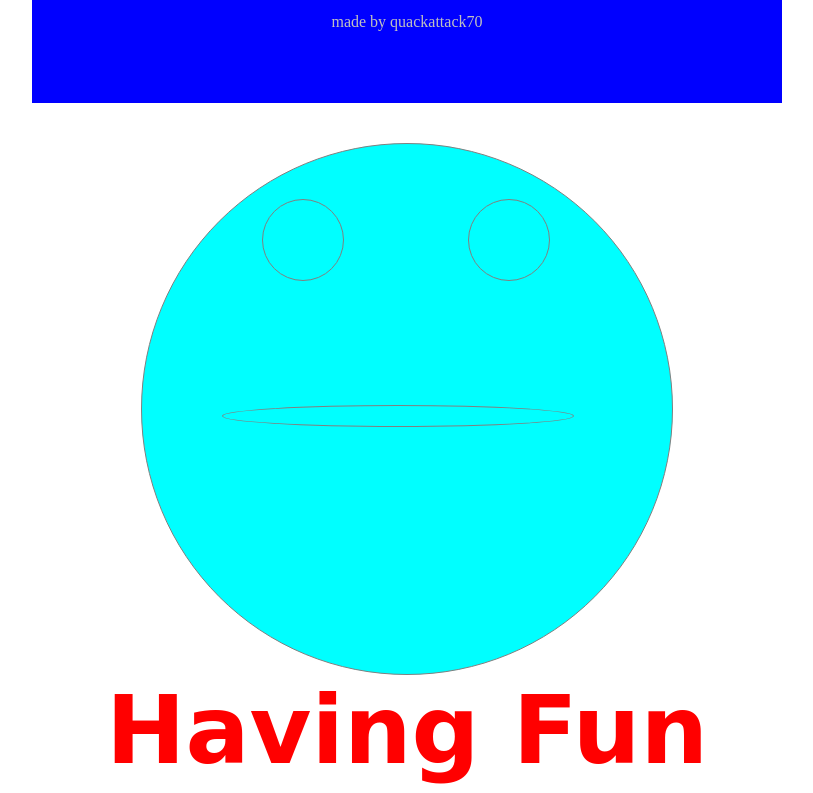
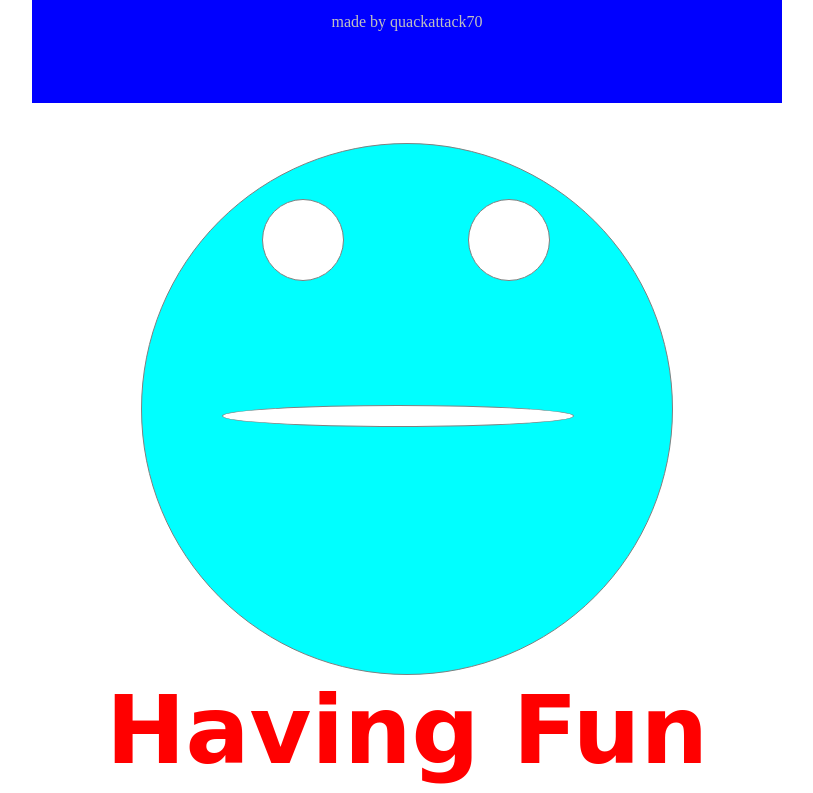
Before and after one commit to Quackattack70/The-Face, a plain HTML site: page index.html in a window 1280 px wide. Shown: the part 155-948 px from the top of the page, without its empty margins (233-1046 px from the left). Drawn offline with nearby package versions, Linux system fonts and the light colour scheme.

Commit message:
Update style.css

```diff
--- a/style.css
+++ b/style.css
@@ -28,6 +28,7 @@ p {
   margin: auto;
   margin-top: 40px;
   border-radius: 100%;
+  background-color: yellow;
 }
 
 .eye {
@@ -41,6 +42,7 @@ p {
   margin: auto;
   margin-left: 120px;
   margin-top: 55px;
+  background-color: white;
 }
 
 .mouth {
@@ -54,6 +56,7 @@ p {
   margin: auto;
   margin-left: 80px;
   margin-top: 120px;
+  background-color: white;
 }
 
 .says {
```
